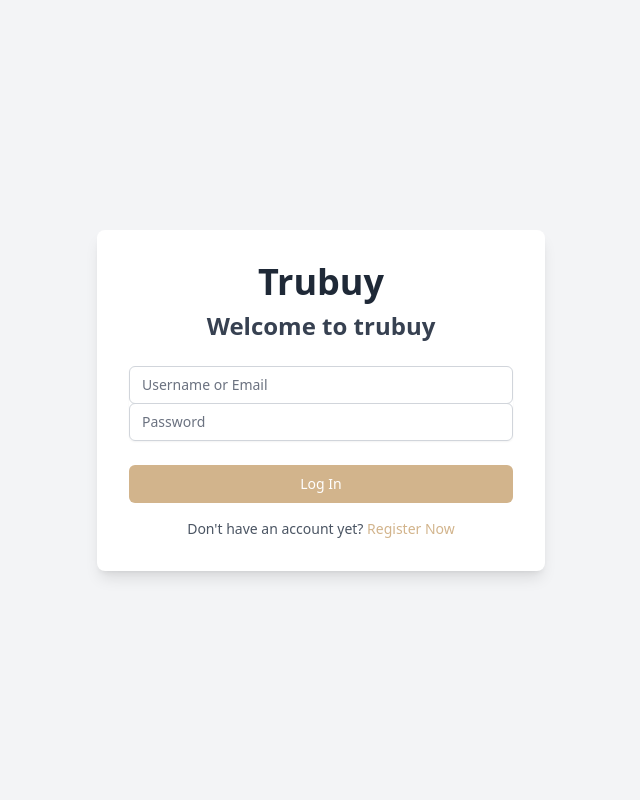
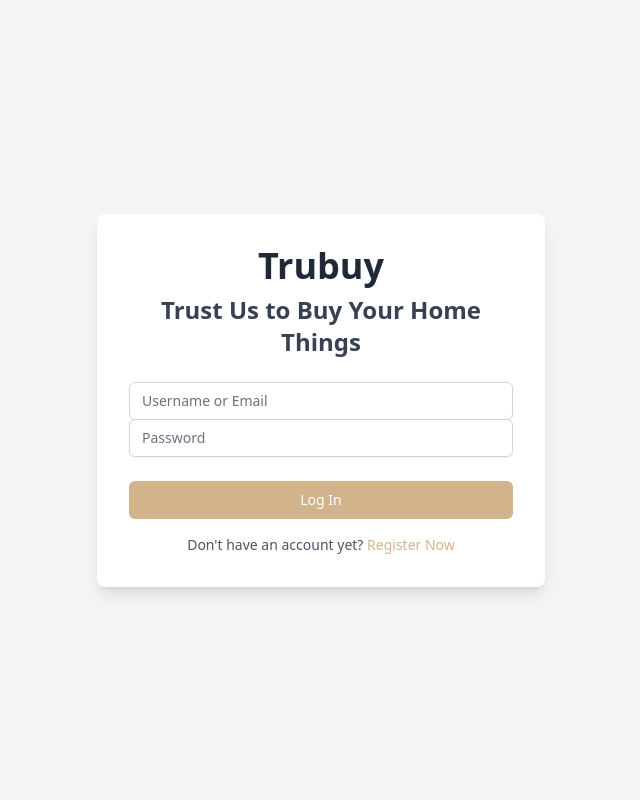
Before and after one commit to nsrnannaisha/Truby-PBP, a Django app: page /login/ in a window 1280 px wide. Shown: the whole page, without its empty margins (319-959 px from the left). Run offline with Django 5.2, Linux system fonts and the light colour scheme; some libraries are stand-ins or nearby versions.

Commit message:
tugas 5 deploy trial

```diff
--- a/main/templates/login.html
+++ b/main/templates/login.html
@@ -10,7 +10,7 @@
     <div class="bg-white rounded-lg shadow-lg p-8">
       <div class="text-center">
         <h1 class="text-4xl font-extrabold text-gray-800">Trubuy</h1>
-        <h2 class="mt-2 text-gray-700 text-2xl font-semibold">Welcome to trubuy</h2>
+        <h2 class="mt-2 text-gray-700 text-2xl font-semibold">Trust Us to Buy Your Home Things</h2>
       </div>
 
       <form class="mt-6 space-y-6" method="POST" action="">
```
